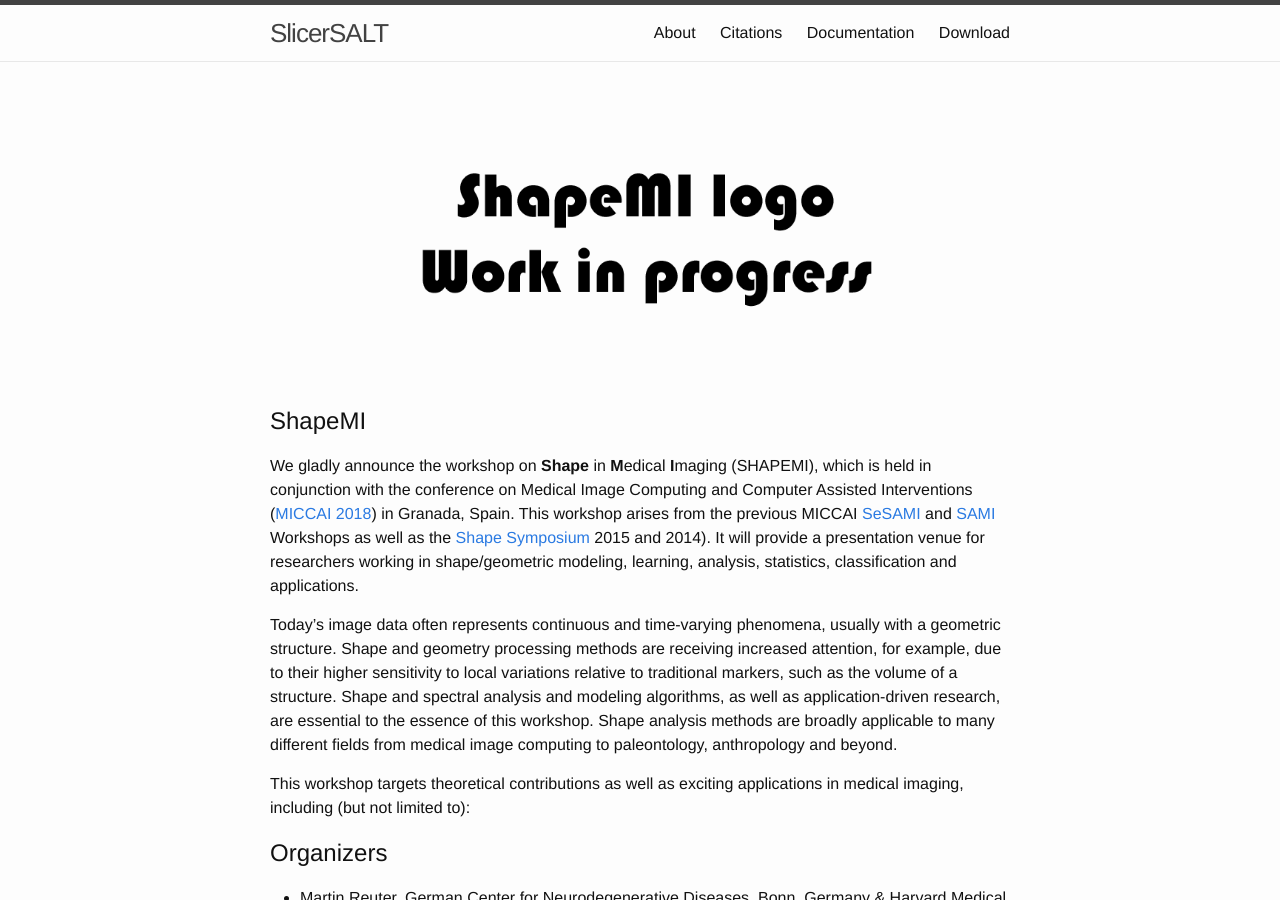
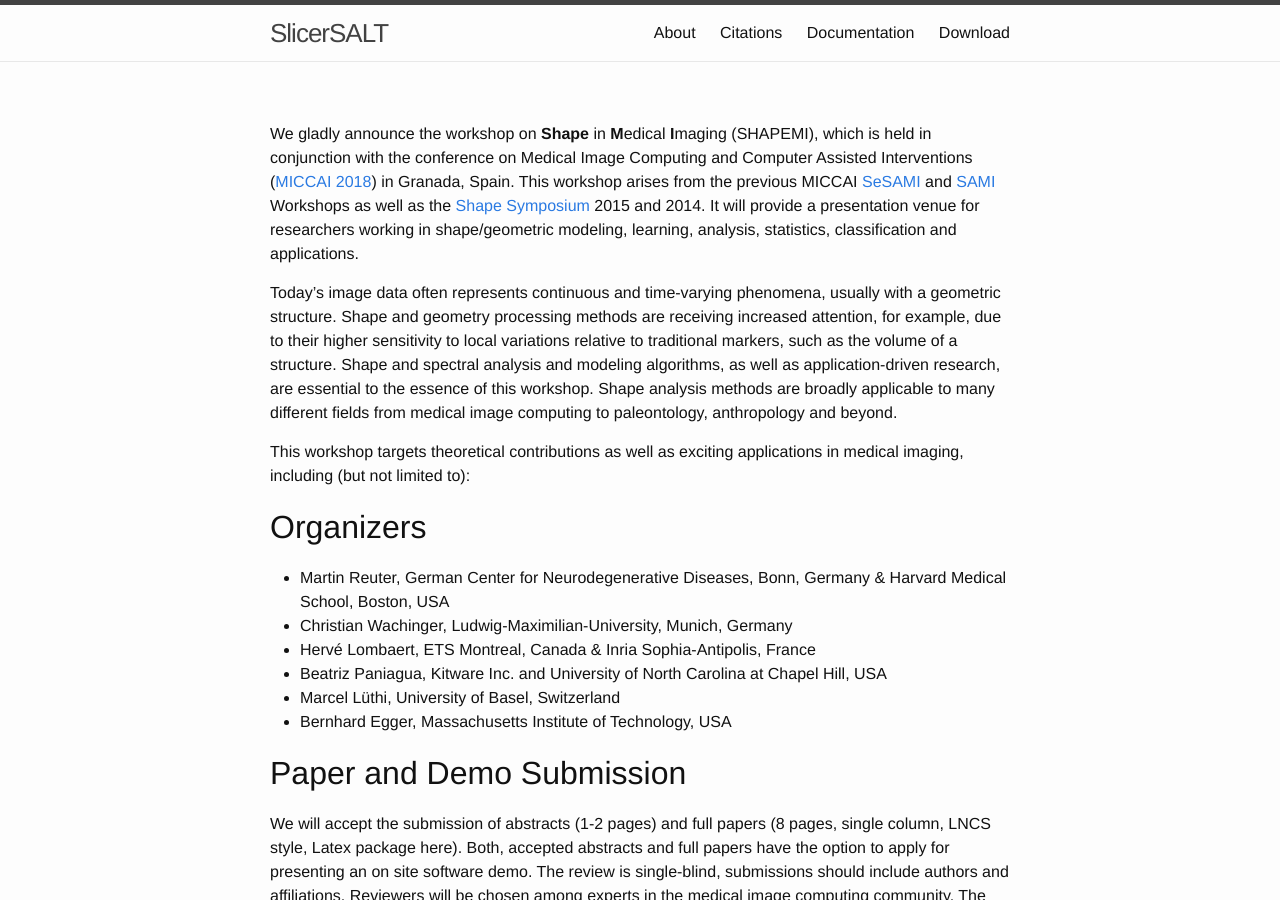
Before and after one commit to shapemi/shapemi2020, a Jekyll site: the page built from index.md, in a window 1280 px wide and 900 px high. Built offline with Jekyll 4.4.1, drawn with Linux system fonts in a browser that asks for light colours; our own code applies the rules of GitHub Pages for plain Markdown files.

Commit message:
Update index.md

```diff
--- a/index.md
+++ b/index.md
@@ -1,12 +1,4 @@
----
-layout: default
----
-
-![SlicerSALT](images/ShapeMILogo_front.png "ShapeMI 2018")
-
-ShapeMI
----------------------
-We gladly announce the workshop on **Shape** in **M**edical **I**maging (SHAPEMI), which is held in conjunction with the conference on Medical Image Computing and Computer Assisted Interventions ([MICCAI 2018](http://www.miccai2018.org/en/)) in Granada, Spain. This workshop arises from the previous MICCAI [SeSAMI](https://sites.google.com/site/sesami2016/) and [SAMI](https://sites.google.com/site/miccaisami2015/) Workshops as well as the [Shape Symposium](http://www.shapesymposium.org) 2015 and 2014). It will provide a presentation venue for researchers working in shape/geometric modeling, learning, analysis, statistics, classification and applications.
+We gladly announce the workshop on **Shape** in **M**edical **I**maging (SHAPEMI), which is held in conjunction with the conference on Medical Image Computing and Computer Assisted Interventions ([MICCAI 2018](http://www.miccai2018.org/en/)) in Granada, Spain. This workshop arises from the previous MICCAI [SeSAMI](https://sites.google.com/site/sesami2016/) and [SAMI](https://sites.google.com/site/miccaisami2015/) Workshops as well as the [Shape Symposium](http://www.shapesymposium.org) 2015 and 2014. It will provide a presentation venue for researchers working in shape/geometric modeling, learning, analysis, statistics, classification and applications.
 
 Today’s image data often represents continuous and time-varying phenomena, usually with a geometric structure. Shape and geometry processing methods are receiving increased attention, for example, due to their higher sensitivity to local variations relative to traditional markers, such as the volume of a structure. Shape and spectral analysis and modeling algorithms, as well as application-driven research, are essential to the essence of this workshop. Shape analysis methods are broadly applicable to many different fields from medical image computing to paleontology, anthropology and beyond.
 
```
